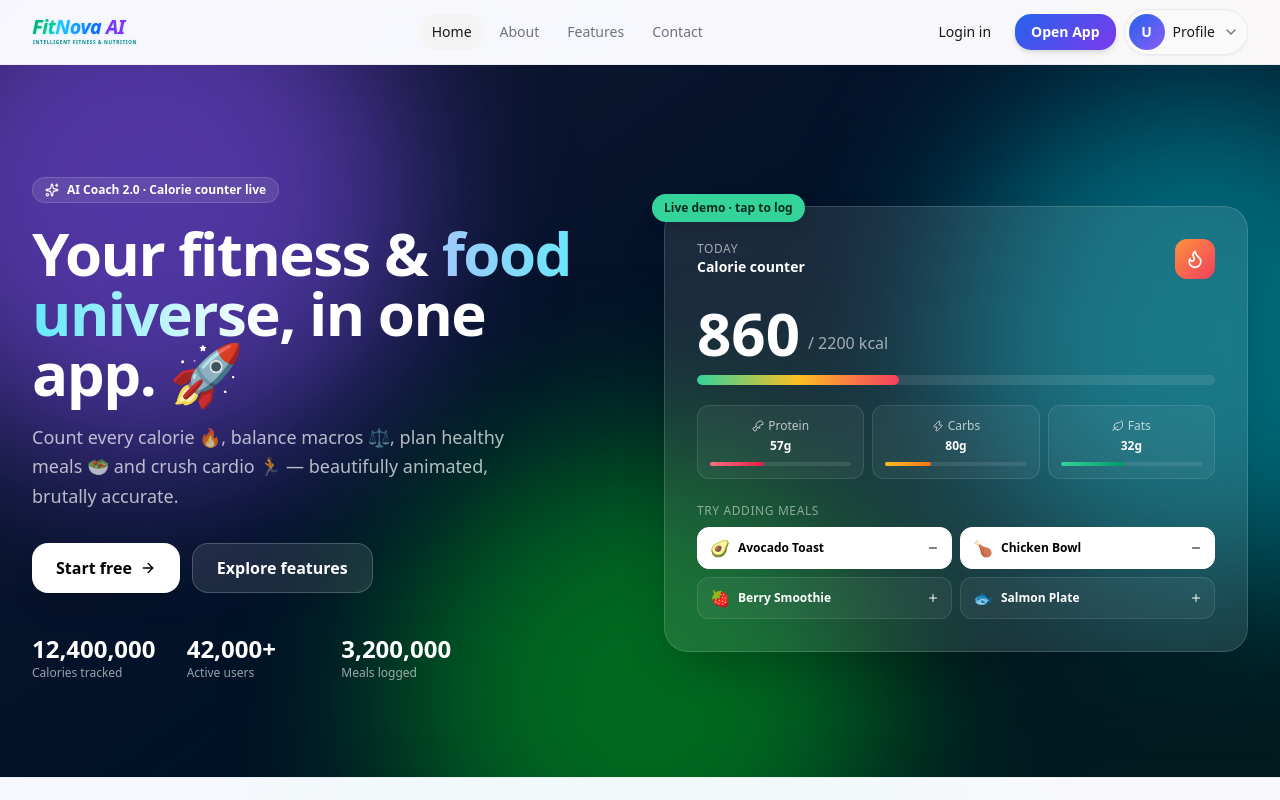
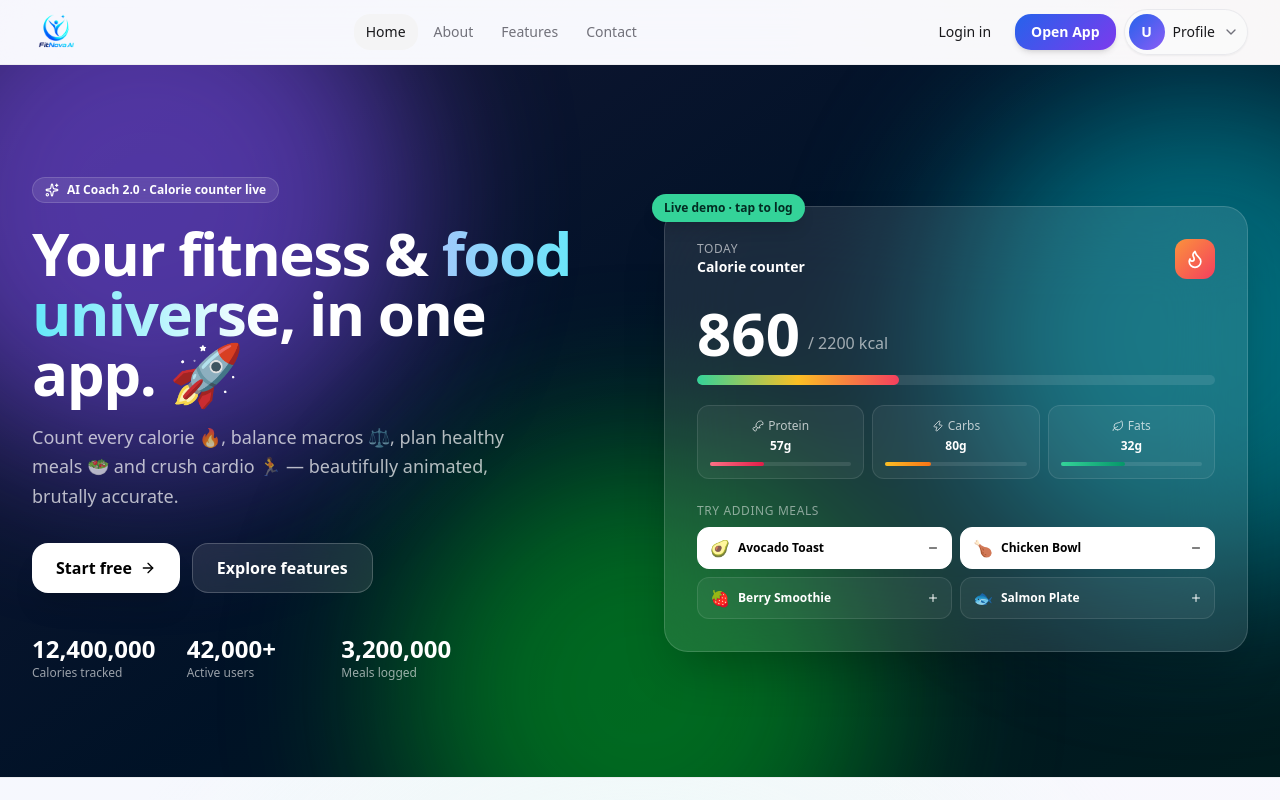
Before and after one commit to DamandeepKour/ai-fitness-frontend, a React (Vite) app: page /welcome in a window 1280 px wide. Shown: the top 800 px of the page. Built offline with nearby package versions, Linux system fonts and the light colour scheme.

Commit message:
CHanging the logo for my login , signup n dashboard pages.

```diff
--- a/src/components/MobileAppHeader.jsx
+++ b/src/components/MobileAppHeader.jsx
@@ -12,10 +12,9 @@ export function MobileAppHeader() {
       <div className="flex items-center justify-between gap-3 px-4 h-14">
         <div className="flex items-center gap-2.5 min-w-0">
           <img
-            src="/logos/fitnova-mark.svg"
+            src="/logos/fitnova-logo-light.png"
             alt=""
             className="h-8 w-8 object-contain shrink-0"
-            style={{ filter: "saturate(1.15) drop-shadow(0 2px 6px rgba(6,182,212,0.3))" }}
           />
           <div className="min-w-0">
             <p className="text-[10px] font-semibold uppercase tracking-wider text-muted-foreground leading-none">
--- a/src/components/Sidebar.jsx
+++ b/src/components/Sidebar.jsx
@@ -39,10 +39,9 @@ export function Sidebar() {
     <aside className="hidden md:flex w-64 shrink-0 flex-col border-r border-border bg-card/80 backdrop-blur-xl px-4 py-6 sticky top-0 h-screen">
       <div className="flex items-center gap-2 px-3 mb-8">
         <img
-          src="/logos/fitnova-mark.svg"
+          src="/logos/fitnova-logo-light.png"
           alt="FitNova AI"
           className="h-11 w-11 object-contain shrink-0"
-          style={{ filter: "saturate(1.15) drop-shadow(0 2px 6px rgba(6,182,212,0.3))" }}
         />
         <div>
           <p className="text-sm font-semibold leading-none">FitNova AI</p>
--- a/src/website/components/site/BrandLogo.jsx
+++ b/src/website/components/site/BrandLogo.jsx
@@ -2,15 +2,14 @@ import { Link } from "react-router-dom";
 import { cn } from "@/lib/utils";
 
 const LOGO = {
-  mark: "/logos/fitnova-mark.svg",
-  full: "/logos/fitnova-logo.svg",
-  wide: "/logos/fitnova-logo-wide.svg",
+  mark: "/logos/fitnova-logo-light.png",
+  full: "/logos/fitnova-logo-dark.png",
+  wide: "/logos/fitnova-logo-dark.png",
 };
 
 export function BrandLogo({
   variant = "header",
   showText = true,
-  tagline,
   className,
   iconClassName,
   to = "/welcome",
@@ -20,7 +19,7 @@ export function BrandLogo({
   const isFooter = size === "footer";
   const isAuth = variant === "auth";
 
-  let image = null;
+  let image;
 
   if (variant === "auth" || variant === "full") {
     image = (
@@ -29,10 +28,9 @@ export function BrandLogo({
         alt="FitNova AI — Intelligent Fitness & Nutrition"
         className={cn(
           "object-contain shrink-0",
-          isAuth ? "h-28 md:h-32 w-auto max-w-full" : "h-14 md:h-16 w-auto",
+          isAuth ? "h-32 md:h-40 w-auto max-w-full" : "h-16 md:h-20 w-auto",
           iconClassName,
         )}
-        style={{ filter: "saturate(1.25) contrast(1.08)" }}
       />
     );
   } else if (variant === "wide" || (showText && variant === "header")) {
@@ -42,10 +40,9 @@ export function BrandLogo({
         alt="FitNova AI"
         className={cn(
           "object-contain shrink-0",
-          isFooter ? "h-11 w-auto max-w-[200px]" : "h-9 w-auto max-w-[180px]",
+          isFooter ? "h-16 w-auto max-w-[220px]" : "h-12 w-auto max-w-[190px]",
           iconClassName,
         )}
-        style={{ filter: "saturate(1.2) contrast(1.06)" }}
       />
     );
   } else {
@@ -54,7 +51,6 @@ export function BrandLogo({
         src={LOGO.mark}
         alt="FitNova AI"
         className={cn("object-contain shrink-0 h-10 w-10", iconClassName)}
-        style={{ filter: "saturate(1.15)" }}
       />
     );
   }
```
Also changed, not shown: public/logos/fitnova-logo-dark.png (added), public/logos/fitnova-logo-light.png (added).
